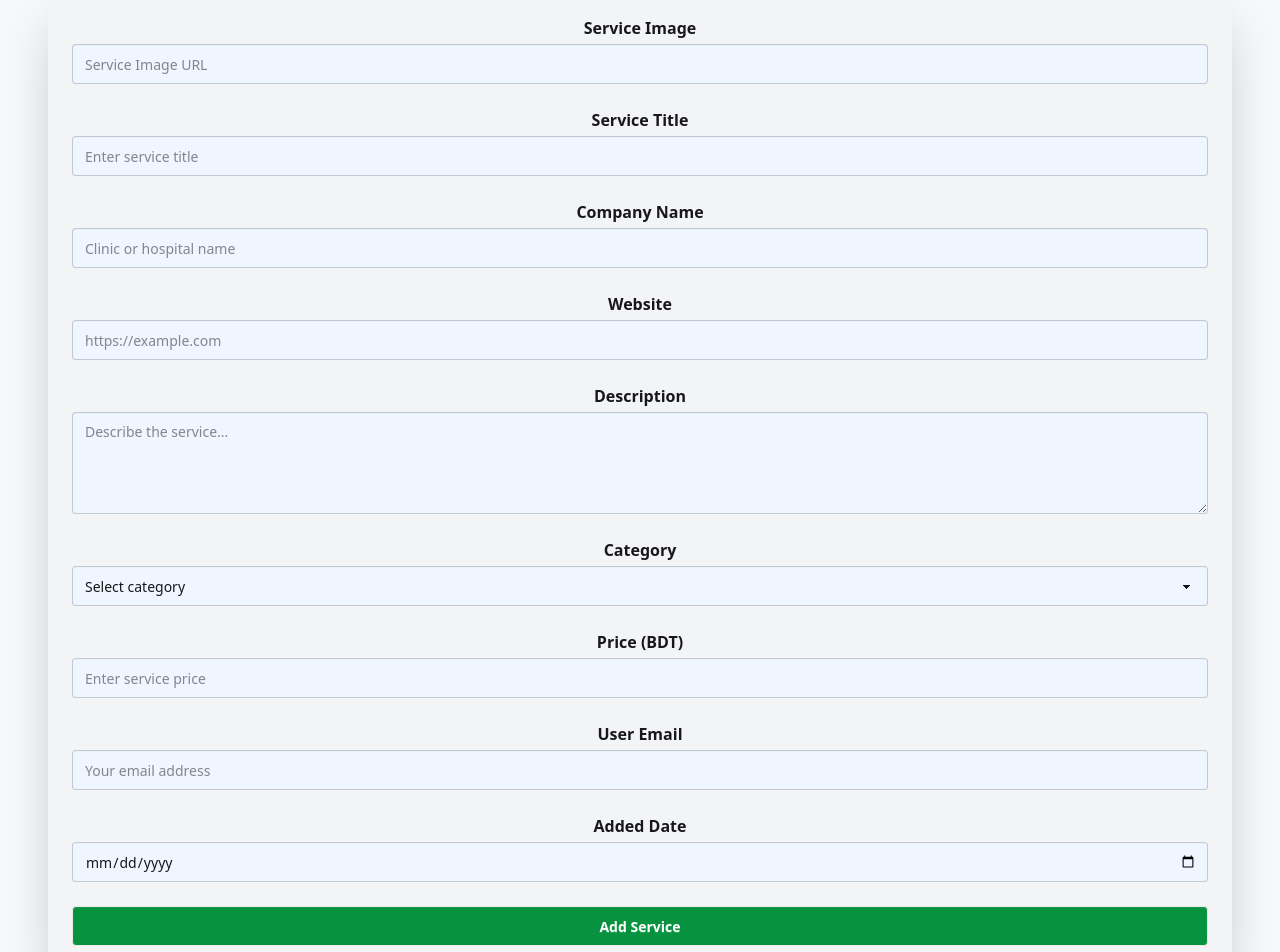
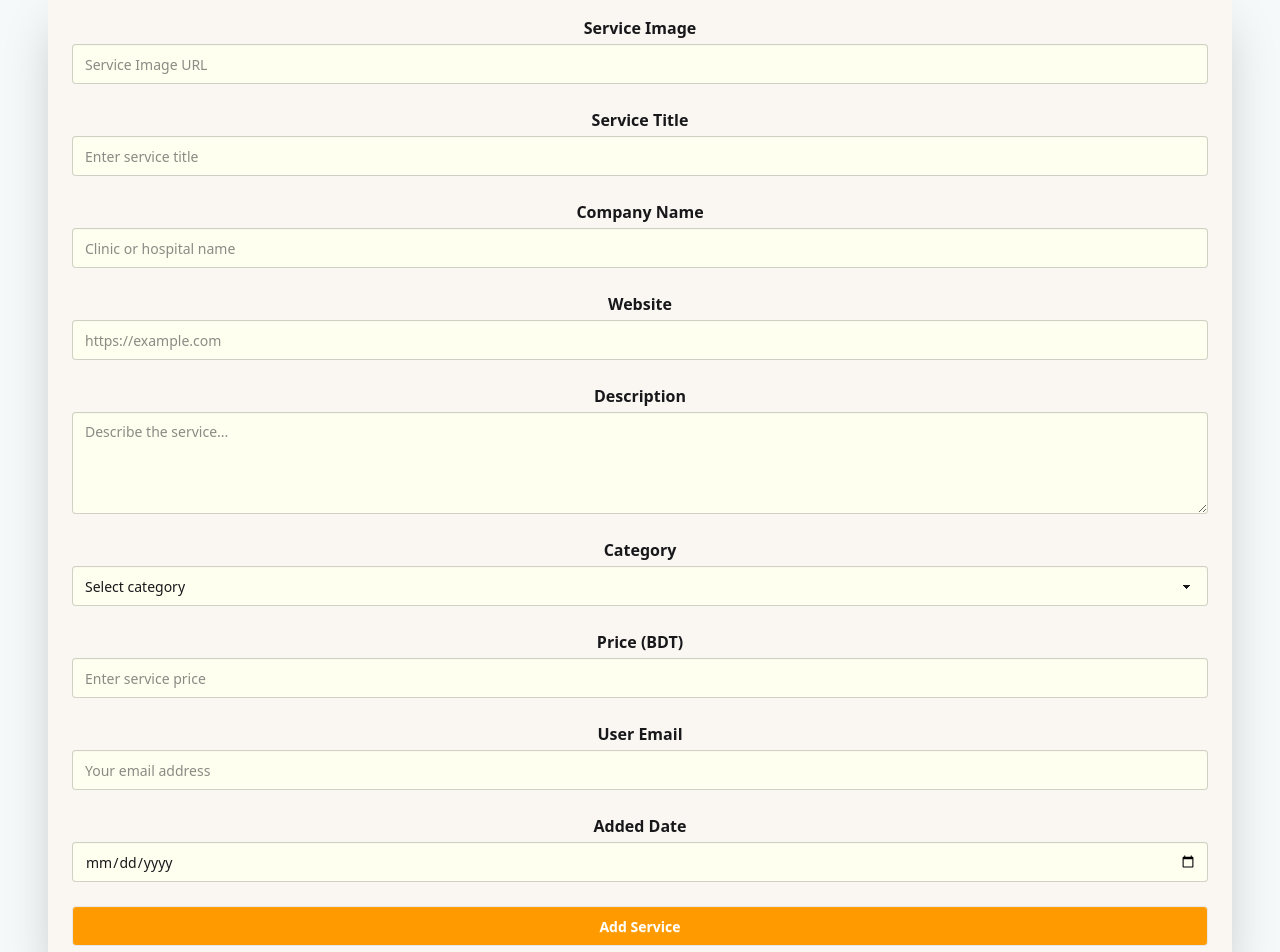
Before and after one commit to Jabedhossain101/Medical-service-review-system, a React (Vite) app: page /addService in a window 1280 px wide. Shown: the part 160-1112 px from the top of the page. Built offline with nearby package versions, Linux system fonts and the light colour scheme; no server answers.

Commit message:
edit add service page

```diff
--- a/src/components/AddService.jsx
+++ b/src/components/AddService.jsx
@@ -41,14 +41,14 @@ const AddService = () => {
 
       <form onSubmit={handleAddService}>
         {/* All inputs wrapped in one div with bg */}
-        <div className="bg-gray-100 shadow-2xl dark:bg-[#fafaf9] p-6 rounded-xl  space-y-6">
+        <div className="bg-[#FAF7F3] shadow-2xl dark:bg-[#fafaf9] p-6 rounded-xl  space-y-6">
           {/* Service Image */}
           <div>
             <label className="block font-semibold mb-1">Service Image</label>
             <input
               type="text"
               name="serviceImage"
-              className="input input-bordered w-full bg-blue-50"
+              className="input input-bordered w-full bg-[#FFFFF0]"
               placeholder="Service Image URL"
             />
           </div>
@@ -59,7 +59,7 @@ const AddService = () => {
             <input
               type="text"
               name="serviceTitle"
-              className="input input-bordered w-full bg-blue-50"
+              className="input input-bordered w-full bg-[#FFFFF0]"
               placeholder="Enter service title"
             />
           </div>
@@ -70,7 +70,7 @@ const AddService = () => {
             <input
               type="text"
               name="companyName"
-              className="input input-bordered w-full bg-blue-50"
+              className="input input-bordered w-full bg-[#FFFFF0]"
               placeholder="Clinic or hospital name"
             />
           </div>
@@ -81,7 +81,7 @@ const AddService = () => {
             <input
               type="text"
               name="website"
-              className="input input-bordered w-full bg-blue-50"
+              className="input input-bordered w-full bg-[#FFFFF0]"
               placeholder="https://example.com"
             />
           </div>
@@ -91,7 +91,7 @@ const AddService = () => {
             <label className="block font-semibold mb-1">Description</label>
             <textarea
               name="description"
-              className="textarea textarea-bordered w-full bg-blue-50"
+              className="textarea textarea-bordered w-full bg-[#FFFFF0]"
               placeholder="Describe the service..."
               rows={4}
             ></textarea>
@@ -102,7 +102,7 @@ const AddService = () => {
             <label className="block font-semibold mb-1">Category</label>
             <select
               name="category"
-              className="select select-bordered w-full bg-blue-50"
+              className="select select-bordered w-full bg-[#FFFFF0]"
             >
               <option disabled selected>
                 Select category
@@ -124,7 +124,7 @@ const AddService = () => {
             <input
               type="number"
               name="price"
-              className="input input-bordered w-full bg-blue-50"
+              className="input input-bordered w-full bg-[#FFFFF0]"
               placeholder="Enter service price"
             />
           </div>
@@ -135,7 +135,7 @@ const AddService = () => {
             <input
               type="email"
               name="userEmail"
-              className="input input-bordered w-full bg-blue-50"
+              className="input input-bordered w-full bg-[#FFFFF0]"
               placeholder="Your email address"
             />
           </div>
@@ -146,7 +146,7 @@ const AddService = () => {
             <input
               type="date"
               name="addedDate"
-              className="input input-bordered w-full bg-blue-50"
+              className="input input-bordered w-full bg-[#FFFFF0]"
             />
           </div>
 
@@ -154,7 +154,7 @@ const AddService = () => {
           <div>
             <button
               type="submit"
-              className="btn bg-[#06923E] text-white w-full"
+              className="btn bg-[#FF9B00] text-white w-full"
             >
               Add Service
             </button>
```
